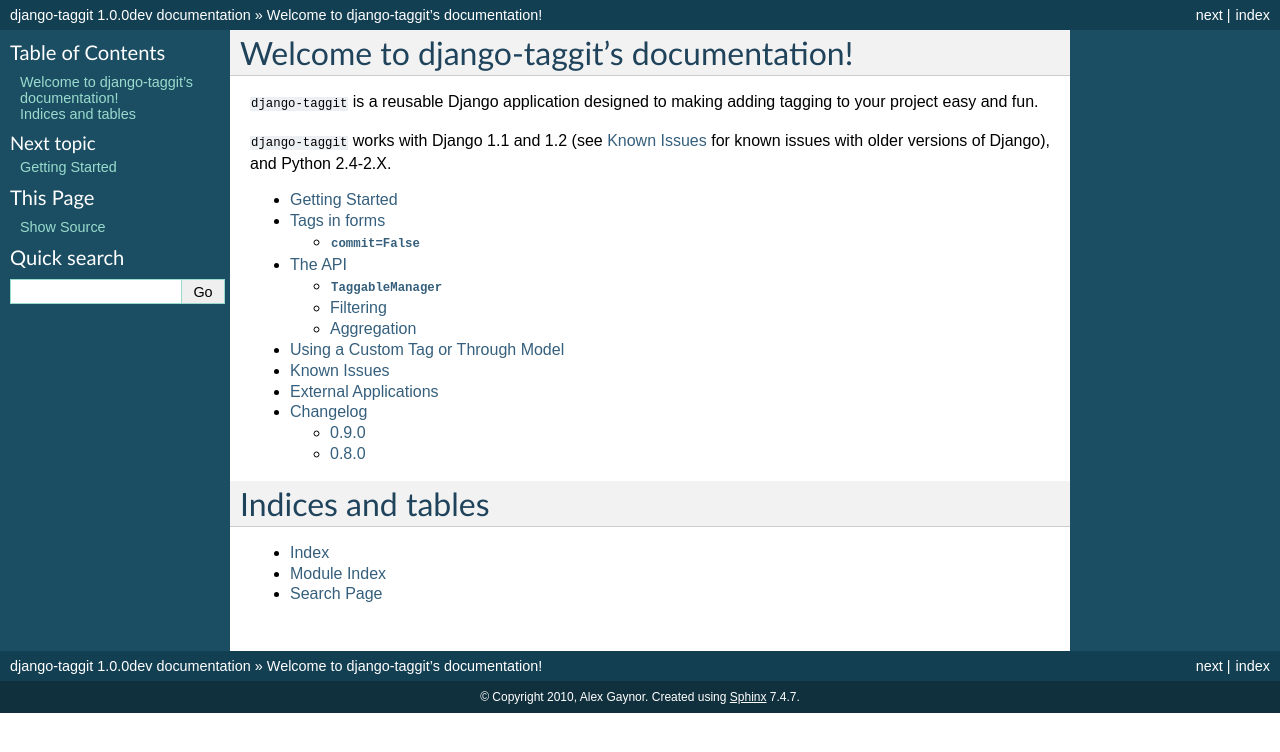
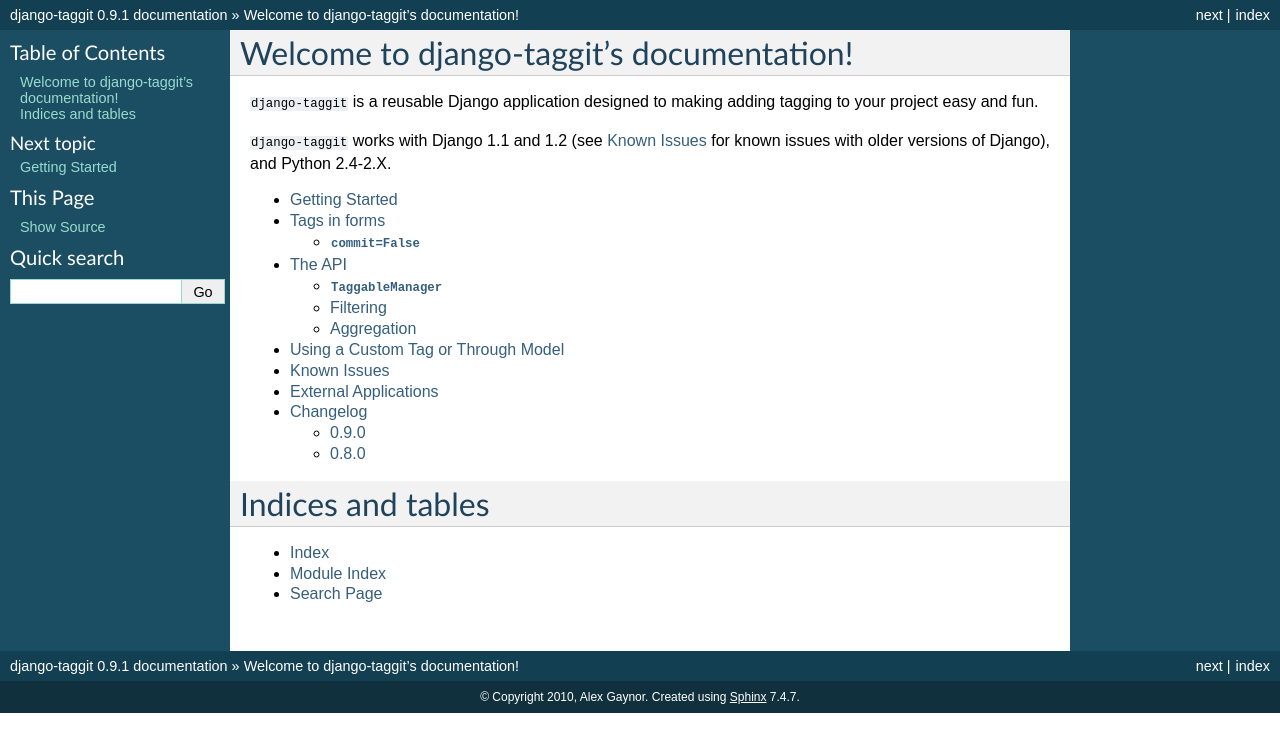
Before and after one commit to ipyramiddev/taggit-api-django, a Sphinx documentation site: the page built from docs/index.txt, in a window 1280 px wide. Shown: the top 752 px of the page. Built offline with Sphinx 7.4.7, drawn with Linux system fonts in a browser that asks for light colours.

Commit message:
0.9.1 release

```diff
--- a/docs/conf.py
+++ b/docs/conf.py
@@ -45,9 +45,9 @@ copyright = u'2010, Alex Gaynor'
 # built documents.
 #
 # The short X.Y version.
-version = '1.0'
+version = '0.9.1'
 # The full version, including alpha/beta/rc tags.
-release = '1.0.0dev'
+release = '0.9.1'
 
 # The language for content autogenerated by Sphinx. Refer to documentation
 # for a list of supported languages.
--- a/taggit/__init__.py
+++ b/taggit/__init__.py
@@ -1 +1 @@
-VERSION = (1, 0, 0, "dev")
+VERSION = (0, 9, 1)
```
